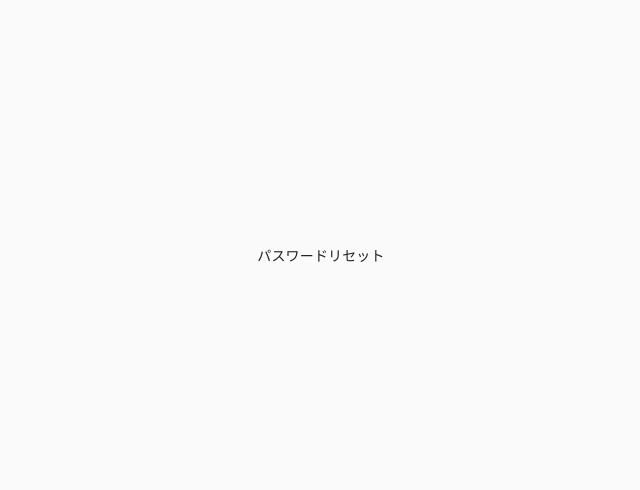
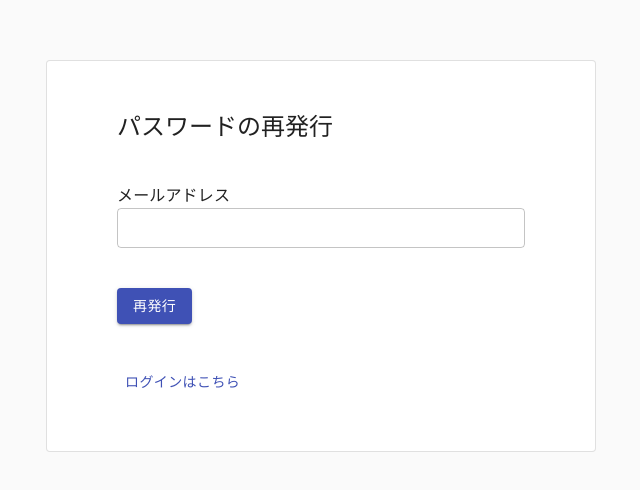
Before and after one commit to Odachannnn/react-tutorial, a React (Create React App) app: page /forget in a window 1280 px wide. Shown: the part 144-634 px from the top of the page, without its empty margins (319-959 px from the left). Built offline with nearby package versions, Linux system fonts and the light colour scheme.

Commit message:
パスワード再発行画面追加

```diff
--- a/src/Route.tsx
+++ b/src/Route.tsx
@@ -9,6 +9,7 @@ import { Watch } from "./pages/Watch";
 import { Upload } from "./pages/Upload";
 import { Login } from "./pages/Login";
 import { Signup } from "./pages/Signup";
+import { ForgetPassForm } from "./pages/ForgetPassForm";
 
 
 export const RootRouter = () => {
@@ -32,7 +33,7 @@ export const RootRouter = () => {
             children: [
                 { path: "login", element: <Login /> },
                 { path: "signup", element: <Signup /> },
-                { path: "forget", element: <div>パスワードリセット</div> },
+                { path: "forget", element: <ForgetPassForm /> },
                 { path: "404", element: <div>Not Found</div> },
                 { path: "*", element: <Navigate to="/404" /> },
             ],
--- /dev/null
+++ b/src/pages/ForgetPassForm/index.tsx
@@ -0,0 +1,36 @@
+import { Button, Card, TextField, Typography } from "@material-ui/core";
+import useStyles from "./style";
+
+export const ForgetPassForm = () => {
+    const styles = useStyles();
+    return (
+        <Card className={styles.root} variant="outlined">
+            <Typography className={styles.margin} component="h1" variant="h5">
+                パスワードの再発行
+            </Typography>
+
+            <label className={`${styles.label} ${styles.margin}`}>
+                <Typography>メールアドレス</Typography>
+                <TextField
+                    type="email"
+                    required
+                    size="small"
+                    fullWidth
+                    variant="outlined"
+                />
+            </label>
+
+            <div className={styles.margin}>
+                <Button variant="contained" color="primary">
+                    再発行
+                </Button>
+            </div>
+
+            <div>
+                <Button href="#link" color="primary">
+                    ログインはこちら
+                </Button>
+            </div>
+        </Card>
+    );
+};
--- /dev/null
+++ b/src/pages/ForgetPassForm/style.ts
@@ -0,0 +1,15 @@
+import { makeStyles } from "@material-ui/styles";
+
+export default makeStyles({
+    root: {
+        width: "95%",
+        maxWidth: 550,
+        padding: "50px 70px",
+    },
+    margin: {
+        marginBottom: 40,
+    },
+    label: {
+        display: "block"
+    }
+});
```
